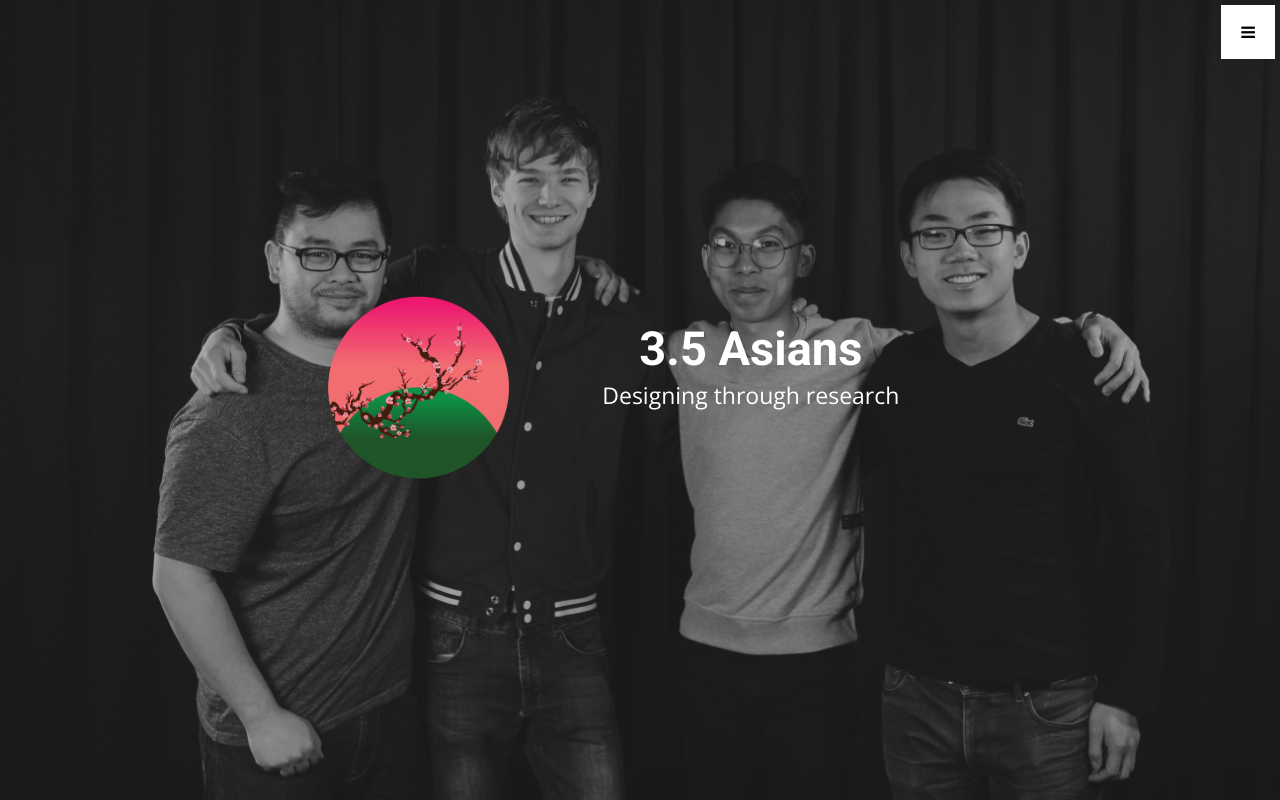
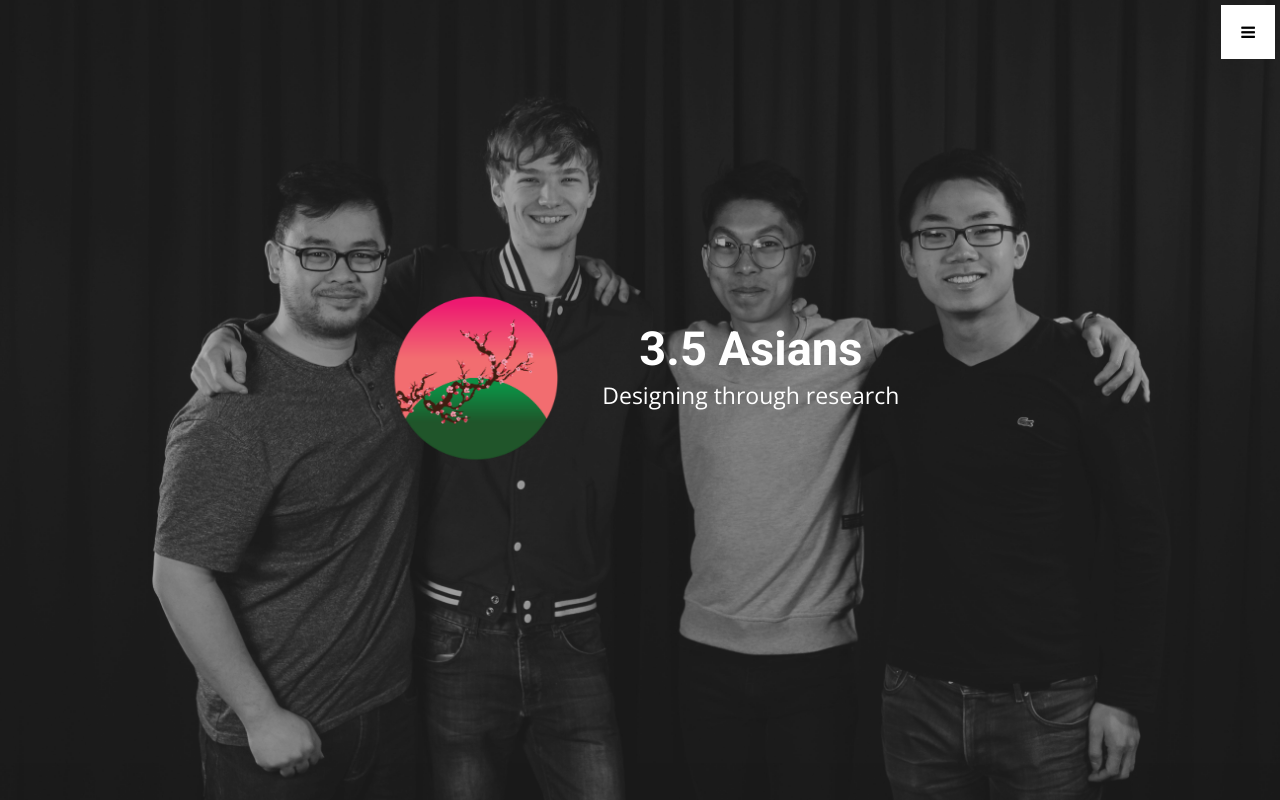
Before and after one commit to threeandahalfasians/threeandahalfasians, a plain HTML site: page index.html in a window 1280 px wide. Shown: the top 800 px of the page. Drawn offline with nearby package versions, Linux system fonts and the light colour scheme.

Commit message:
icon size variables @media

```diff
--- a/css/perry.css
+++ b/css/perry.css
@@ -26,6 +26,34 @@
   font-family: 'Open Sans', sans-serif;
 }
 /*title */
+#home-logo {
+  width: 35%;
+  /*max-width: 300px;*/
+  margin-left: 35%;
+}
+
+/* Small devices (tablets, 768px and up) */
+@media (min-width: 768px) {
+  #home-logo {
+    width: 35%;
+    margin-left: 35%;
+  }
+}
+
+/* Medium devices (desktops, 992px and up) */
+@media (min-width: 992px) {
+  #home-logo {
+    width: 90%;
+  }
+}
+
+/* Large devices (large desktops, 1200px and up) */
+@media (min-width: 1200px) {
+  #home-logo {
+    width: 90%;
+  }
+}
+
 .title-text {
     padding-top: 27px;
 }
--- a/index.html
+++ b/index.html
@@ -79,7 +79,7 @@
           <div class="col-lg-7 mx-auto">
             <div class="row">
               <div class="col-lg-4">
-                  <img src="img/logo.png" class="img-fluid animated bounceInLeft" alt="3.5 Asians"/>
+                  <img id="home-logo" src="img/logo.png" class="img-fluid animated bounceInLeft" alt="3.5 Asians"/>
               </div>
               <div class="col-lg-8 text-center title-text">
                 <h1 id="teamname">3.5 Asians</h1>
```
